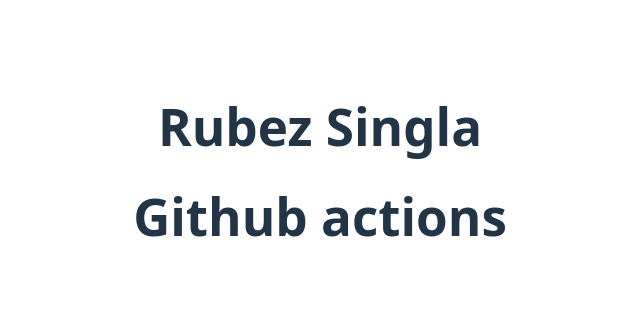
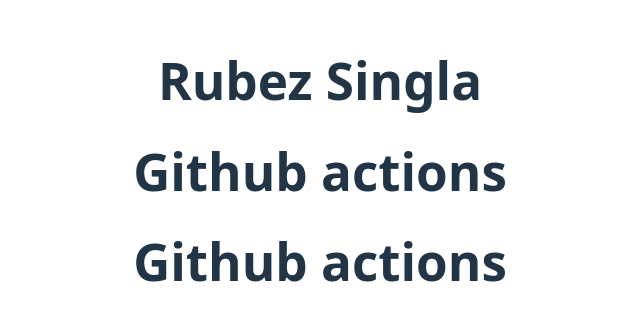
Before and after one commit to Rubezsingla/cdcidgit, a React (Vite) app: page / in a window 1280 px wide. Shown: the part 229-550 px from the top of the page, without its empty margins (320-960 px from the left). Built offline with nearby package versions, Linux system fonts and the light colour scheme.

Commit message:
Update App.jsx

```diff
--- a/src/App.jsx
+++ b/src/App.jsx
@@ -10,6 +10,7 @@
     <div>
       <h1>Rubez Singla</h1>
       <h1>Github actions</h1>
+      <h1>Github actions</h1>
     </div>
   )
 }
```
